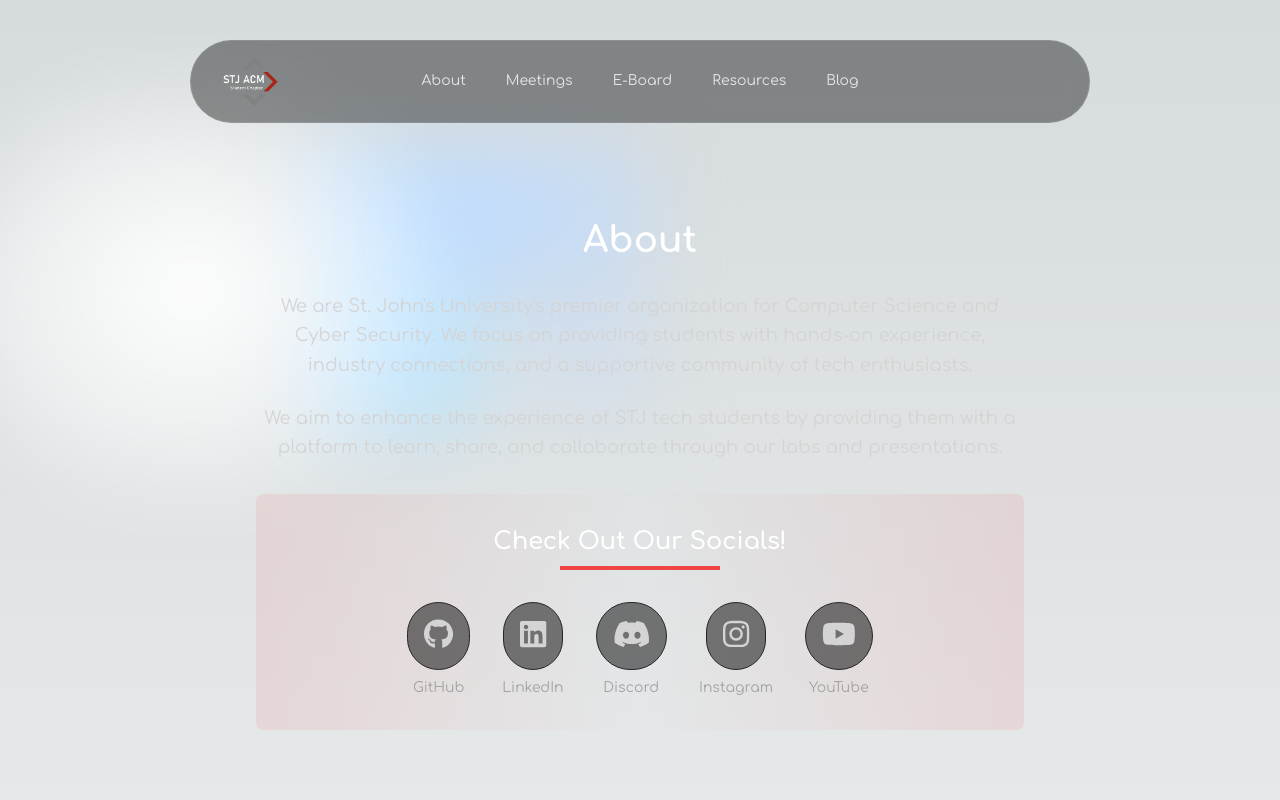
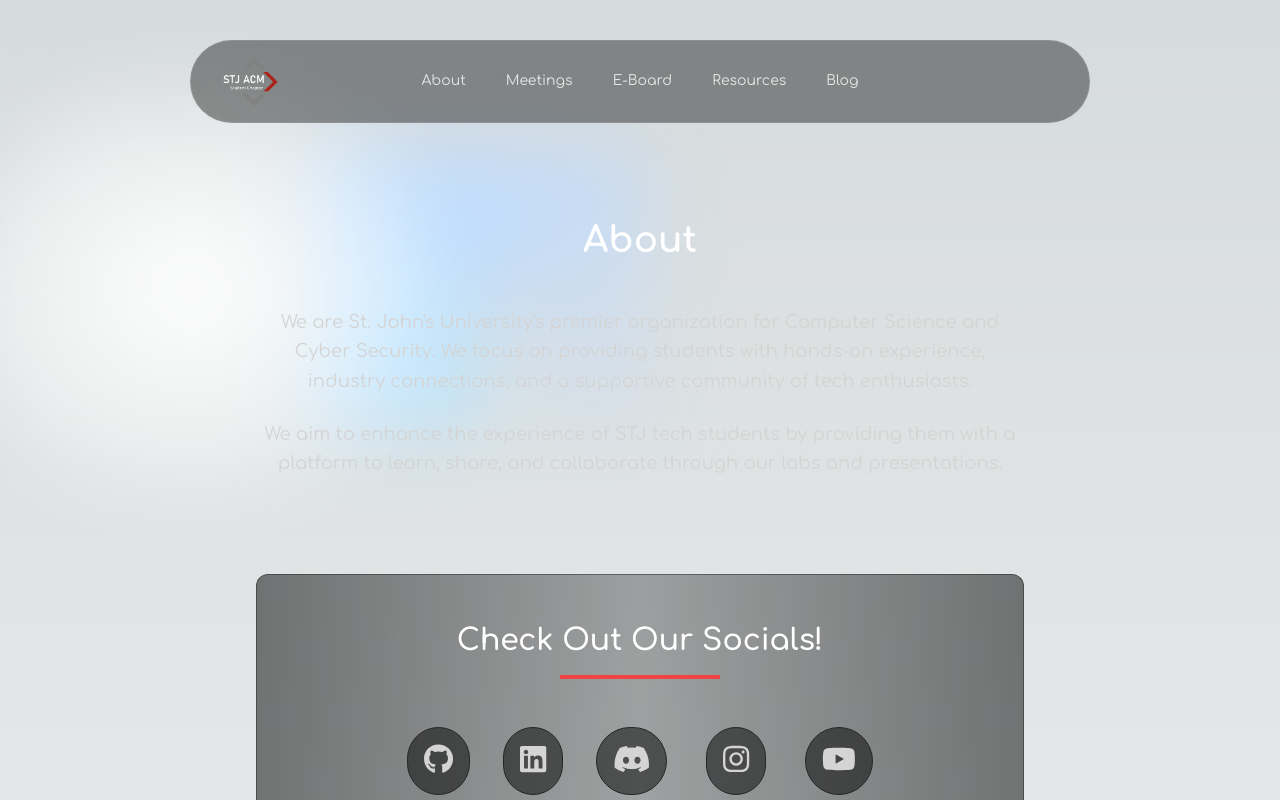
Before and after one commit to SJUACM/Website-V2, a Next.js app: page /about in a window 1280 px wide. Shown: the top 800 px of the page. Built offline with nearby package versions, Linux system fonts and the light colour scheme.

Commit message:
Remove references to large PDF files

```diff
--- a/src/app/about/page.tsx
+++ b/src/app/about/page.tsx
@@ -17,22 +17,23 @@ export default function About() {
     <div className="mt-[-100px] text-center items-center justify-center max-w-7xl mx-auto px-8">
       {/* Hero Section */}
       <div className="p-8">
-        <h1 className="text-4xl font-bold mb-8 text-white">About</h1>
+        <h1 className="text-4xl font-bold mb-12 text-white">About</h1>
+        <div className="mb-24">
           <p className="text-lg text-neutral-300 max-w-3xl mx-auto leading-relaxed mb-6">
             We are St. John's University's premier organization for Computer Science and Cyber Security.
             We focus on providing students with hands-on experience, industry connections, and a supportive
             community of tech enthusiasts.
           </p>
-        <p className="text-lg text-neutral-300 max-w-3xl mx-auto leading-relaxed mb-8">
+          <p className="text-lg text-neutral-300 max-w-3xl mx-auto leading-relaxed">
             We aim to enhance the experience of STJ tech students by providing them with a platform to learn, share, and collaborate through our labs and presentations.
           </p>
+        </div>
 
         {/* Social Media Section */}
-        <div className="relative p-8 mb-16">
-          <div className="absolute inset-0 bg-gradient-to-r from-red-500/10 via-transparent to-red-500/10 rounded-lg"></div>
-          <h2 className="text-2xl font-semibold text-white mb-8 relative">
+        <div className="relative p-12 mb-24 bg-gradient-to-r from-black/50 via-black/30 to-black/50 rounded-xl border border-neutral-800/50">
+          <h2 className="text-3xl font-semibold text-white mb-12 relative">
             Check Out Our Socials!
-            <div className="h-1 w-40 bg-red-500 mx-auto mt-2"></div>
+            <div className="h-1 w-40 bg-red-500 mx-auto mt-4"></div>
           </h2>
 
           <div className="flex justify-center gap-8 relative">
--- a/src/app/meetings/page.tsx
+++ b/src/app/meetings/page.tsx
@@ -26,14 +26,12 @@ export default function Meetings() {
             date="2/7/2025"
             image={Linuxspring25}
             description="Gabriel and David led an Introduction to Linux lab, teaching essential commands, file navigation, and system management. The hands-on session helped students build foundational Linux skills."
-            slides="slides/introtolinux25slides.pdf"
           />
           <Meeting
             title="Spring 2025 Kickoff"
             date="1/30/2025"
             image={Clue}
             description="We kicked off the spring semester with a meeting introducing the e-board and upcoming events. The session ended with a fun Kahoot game to engage our members!"
-            slides="slides/Spring2025KickoffMeeting.pdf"
           />
           <Meeting
             title="Fireside Chat"
@@ -49,7 +47,7 @@ export default function Meetings() {
             title="Brainrot Video Workshop"
             date="11/25/2024"
             image={Brainrot24}
-            description="We hosted a workshop led by Faizan, co-founder of Headstarter and a St. John’s alum, former ACM president. Students learned to create brainrot videos, explored the latest AI models, and gained insights into video processing techniques."
+            description="We hosted a workshop led by Faizan, co-founder of Headstarter and a St. John's alum, former ACM president. Students learned to create brainrot videos, explored the latest AI models, and gained insights into video processing techniques."
           />
           <Meeting
             title="Building Your Web Portfolio!"
@@ -61,7 +59,7 @@ export default function Meetings() {
             title="How To Use AI in Tech"
             date="11/18/2024"
             image={BenAI24}
-            description="As a former ACM committee chair, Ben taught students how to use AI tools like ChatGPT to enhance coding efficiency, streamline workflows, and improve problem-solving skills. The event provided valuable insights into AI’s impact on software development."
+            description="As a former ACM committee chair, Ben taught students how to use AI tools like ChatGPT to enhance coding efficiency, streamline workflows, and improve problem-solving skills. The event provided valuable insights into AI's impact on software development."
           />
         </div>
 
@@ -116,14 +114,12 @@ export default function Meetings() {
             date="9/18/2024"
             image={Resumefall24}
             description="In this workshop, our Information Officer, Hinna, provided students with a guide to crafting good resumes and LinkedIn profiles. Our members learned about the importance of a strong online presence in the job market and how to use LinkedIn to its full potential."
-            slides="slides/ResumeLinkedin.pdf"
           />
           <Meeting
             title="Fall 2024 Kickoff"
             date="9/12/2024"
             image={FallKickoff24}
             description="STJ ACM kicked off the academic year with a BANG! We welcomed new and returning members to the club by presenting the new E-Board, discussing the club's plans for the year, and doing a TryHackMe room together as a group!"
-            slides="slides/Fall2024SemesterKickoff.pdf"
           />
           <Meeting
             title="Capture The Flag!"
@@ -146,8 +142,6 @@ export default function Meetings() {
             date="4/18/2024"
             image={Clue}
             description="HELP! SJU ACM has been HACKED, and members have been recruited to investigate. This time, you'll get the chance to interact with Microsoft Azure and examine an incident produced by the Sentinel SIEM!"
-            slides="https://www.sjuacm.com/static/media/SJU_ACM_Clue_Pt2_Slides.f9bb5bd8bbf42fadb95b.pdf"
-            recording="https://youtu.be/fjgw7Md_-jE?si=Op3Ij8DcqYpXQy7R"
           />
         </div>
       </div>
```
Lines whose indentation alone changed are shown as unchanged.
